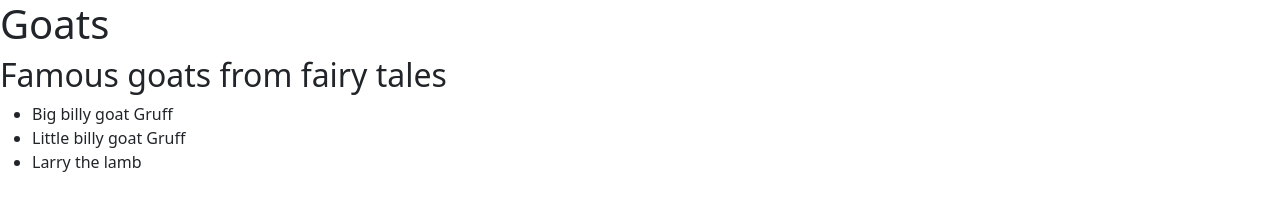
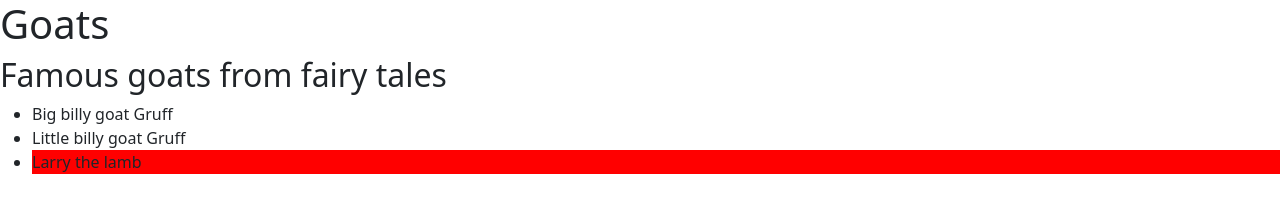
Before and after one commit to stevenaeola/goats, a plain HTML site: page index.html in a window 1280 px wide. Drawn offline with nearby package versions, Linux system fonts and the light colour scheme.

Commit message:
red impostor

```diff
--- a/index.html
+++ b/index.html
@@ -7,7 +7,7 @@
 
     <!-- Bootstrap CSS -->
     <link href="https://cdn.jsdelivr.net/npm/bootstrap@5.1.3/dist/css/bootstrap.min.css" rel="stylesheet" integrity="sha384-1BmE4kWBq78iYhFldvKuhfTAU6auU8tT94WrHftjDbrCEXSU1oBoqyl2QvZ6jIW3" crossorigin="anonymous">
-
+    <link href="style.css" rel="stylesheet" >
     <title>Goats!</title>
   </head>
   <body>
@@ -19,7 +19,7 @@
     <li>Big billy goat Gruff</li>
 
     <li>Little billy goat Gruff</li>
-    <li>Larry the lamb</li>
+    <li class='impostor'>Larry the lamb</li>
 
 
     </ul>
--- /dev/null
+++ b/style.css
@@ -0,0 +1 @@
+.impostor {background-color: red;}
```
